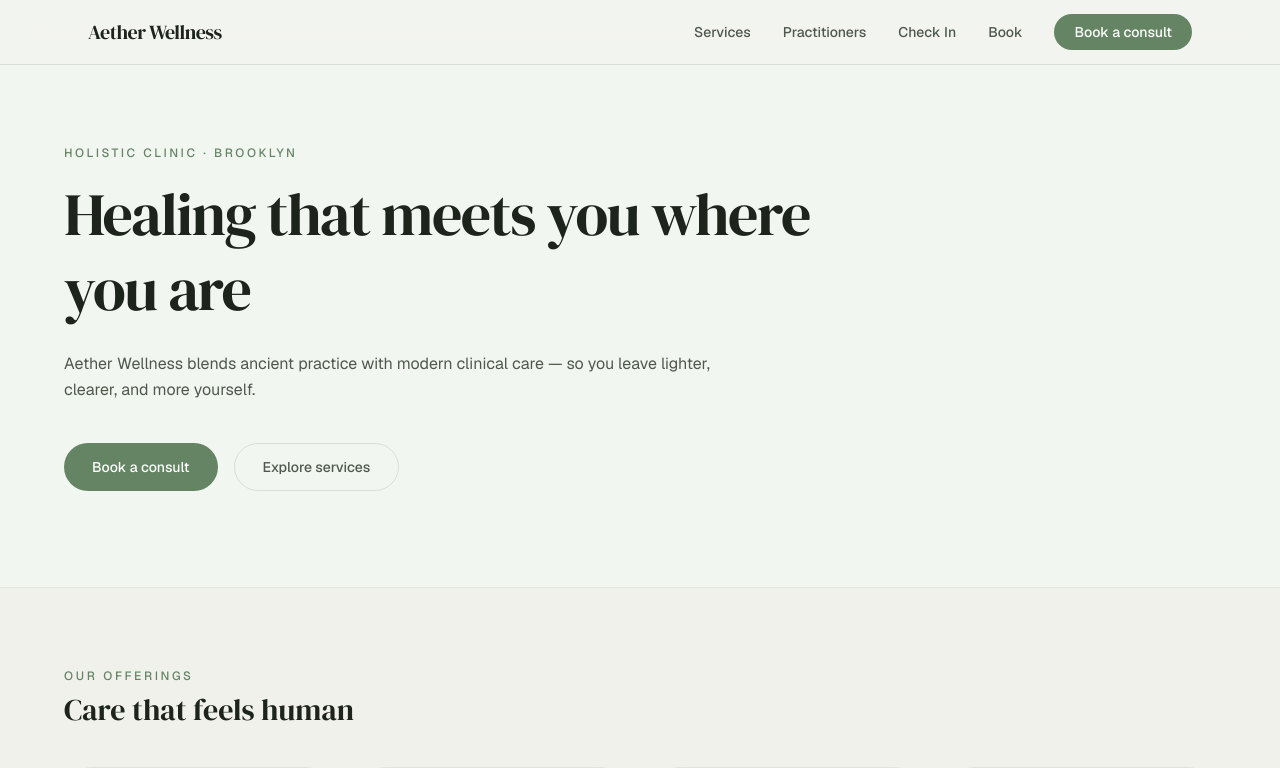
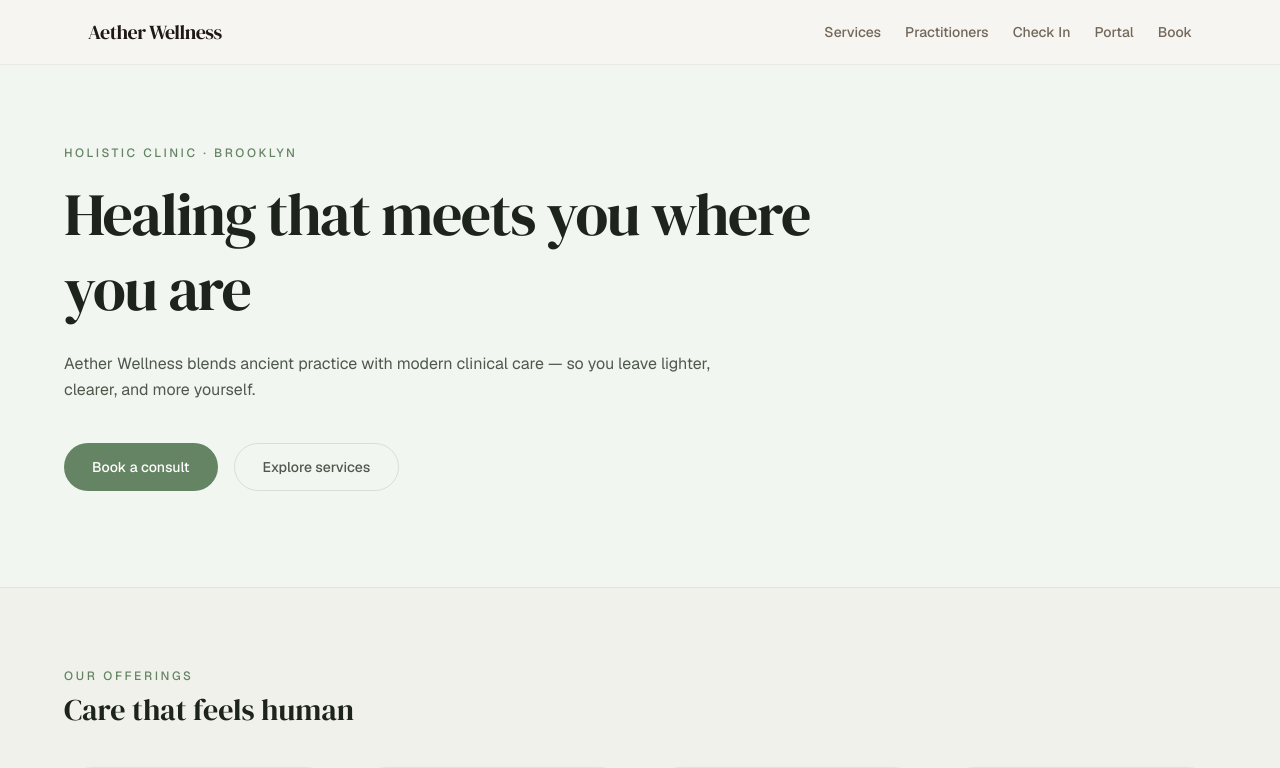
Before and after one commit to anas-khan-antimatter/mkt-aether-wellness, a Next.js app: page / in a window 1280 px wide. Shown: the top 768 px of the page. Built offline with nearby package versions, Linux system fonts and the light colour scheme; a web font is replaced by a local one.

Commit message:
antimatter: checkpoint c-1790732962288-ubgez

```diff
--- a/src/components/Footer.tsx
+++ b/src/components/Footer.tsx
@@ -21,6 +21,7 @@ export default function Footer() {
               <Link href="/services" className="text-sm text-[oklch(0.45_0.025_140)] transition-colors hover:text-[oklch(0.25_0.02_140)]">Services</Link>
               <Link href="/team" className="text-sm text-[oklch(0.45_0.025_140)] transition-colors hover:text-[oklch(0.25_0.02_140)]">Practitioners</Link>
               <Link href="/check-in" className="text-sm text-[oklch(0.45_0.025_140)] transition-colors hover:text-[oklch(0.25_0.02_140)]">Symptom Check-In</Link>
+              <Link href="/portal" className="text-sm text-[oklch(0.45_0.025_140)] transition-colors hover:text-[oklch(0.25_0.02_140)]">Member Portal</Link>
               <Link href="/book" className="text-sm text-[oklch(0.45_0.025_140)] transition-colors hover:text-[oklch(0.25_0.02_140)]">Book an Appointment</Link>
             </nav>
           </div>
--- a/src/components/Header.tsx
+++ b/src/components/Header.tsx
@@ -1,8 +1,8 @@
-'use client';
+"use client";
 
-import Link from 'next/link';
-import { useState } from 'react';
-import { Menu, X } from 'lucide-react';
+import Link from "next/link";
+import { useState } from "react";
+import { Menu, X } from "lucide-react";
 
 export default function Header() {
   const [open, setOpen] = useState(false);
@@ -11,35 +11,30 @@ export default function Header() {
     { href: '/services', label: 'Services' },
     { href: '/team', label: 'Practitioners' },
     { href: '/check-in', label: 'Check In' },
+    { href: '/portal', label: 'Portal' },
     { href: '/book', label: 'Book' },
   ];
 
   return (
-    <header className="sticky top-0 z-50 w-full border-b border-[oklch(0.82_0.012_110/0.5)] bg-[oklch(0.965_0.006_120/0.85)] backdrop-blur-lg">
+    <header className="sticky top-0 z-50 w-full border-b border-[oklch(0.88_0.01_75/0.4)] bg-[oklch(0.97_0.006_85/0.85)] backdrop-blur-lg">
       <div className="mx-auto flex h-16 max-w-6xl items-center justify-between px-6">
         <Link
           href="/"
-          className="font-serif text-xl tracking-tight text-[oklch(0.25_0.02_140)]"
+          className="font-serif text-xl tracking-tight text-[oklch(0.22_0.012_55)]"
         >
           Aether Wellness
         </Link>
 
-        <nav className="hidden items-center gap-8 md:flex">
+        <nav className="hidden items-center gap-6 md:flex">
           {links.map((l) => (
             <Link
               key={l.href}
               href={l.href}
-              className="text-sm font-medium text-[oklch(0.45_0.025_140)] transition-colors hover:text-[oklch(0.25_0.02_140)]"
+              className="text-sm font-medium text-[oklch(0.52_0.025_75)] transition-colors hover:text-[oklch(0.22_0.012_55)]"
             >
               {l.label}
             </Link>
           ))}
-          <Link
-            href="/book"
-            className="inline-flex h-9 items-center rounded-full bg-[oklch(0.58_0.06_145)] px-5 text-sm font-medium text-white transition-all hover:bg-[oklch(0.52_0.06_145)] hover:shadow-lg hover:shadow-[oklch(0.58_0.06_145/0.25)]"
-          >
-            Book a consult
-          </Link>
         </nav>
 
         <button
@@ -52,14 +47,14 @@ export default function Header() {
       </div>
 
       {open && (
-        <div className="border-t border-[oklch(0.82_0.012_110/0.3)] bg-[oklch(0.965_0.006_120)] px-6 pb-6 pt-4 md:hidden">
+        <div className="border-t border-[oklch(0.88_0.01_75/0.3)] bg-[oklch(0.97_0.006_85)] px-6 pb-6 pt-4 md:hidden">
           <nav className="flex flex-col gap-3">
             {links.map((l) => (
               <Link
                 key={l.href}
                 href={l.href}
                 onClick={() => setOpen(false)}
-                className="rounded-lg px-3 py-2 text-sm font-medium text-[oklch(0.45_0.025_140)] transition-colors hover:bg-[oklch(0.88_0.02_80/0.3)] hover:text-[oklch(0.25_0.02_140)]"
+                className="rounded-lg px-3 py-2 text-sm font-medium text-[oklch(0.52_0.025_75)] transition-colors hover:bg-[oklch(0.85_0.02_70/0.3)] hover:text-[oklch(0.22_0.012_55)]"
               >
                 {l.label}
               </Link>
@@ -67,7 +62,7 @@ export default function Header() {
             <Link
               href="/book"
               onClick={() => setOpen(false)}
-              className="mt-2 inline-flex h-10 items-center justify-center rounded-full bg-[oklch(0.58_0.06_145)] px-5 text-sm font-medium text-white"
+              className="mt-2 inline-flex h-10 items-center justify-center rounded-full bg-[oklch(0.62_0.045_130)] px-5 text-sm font-medium text-white"
             >
               Book a consult
             </Link>
```
